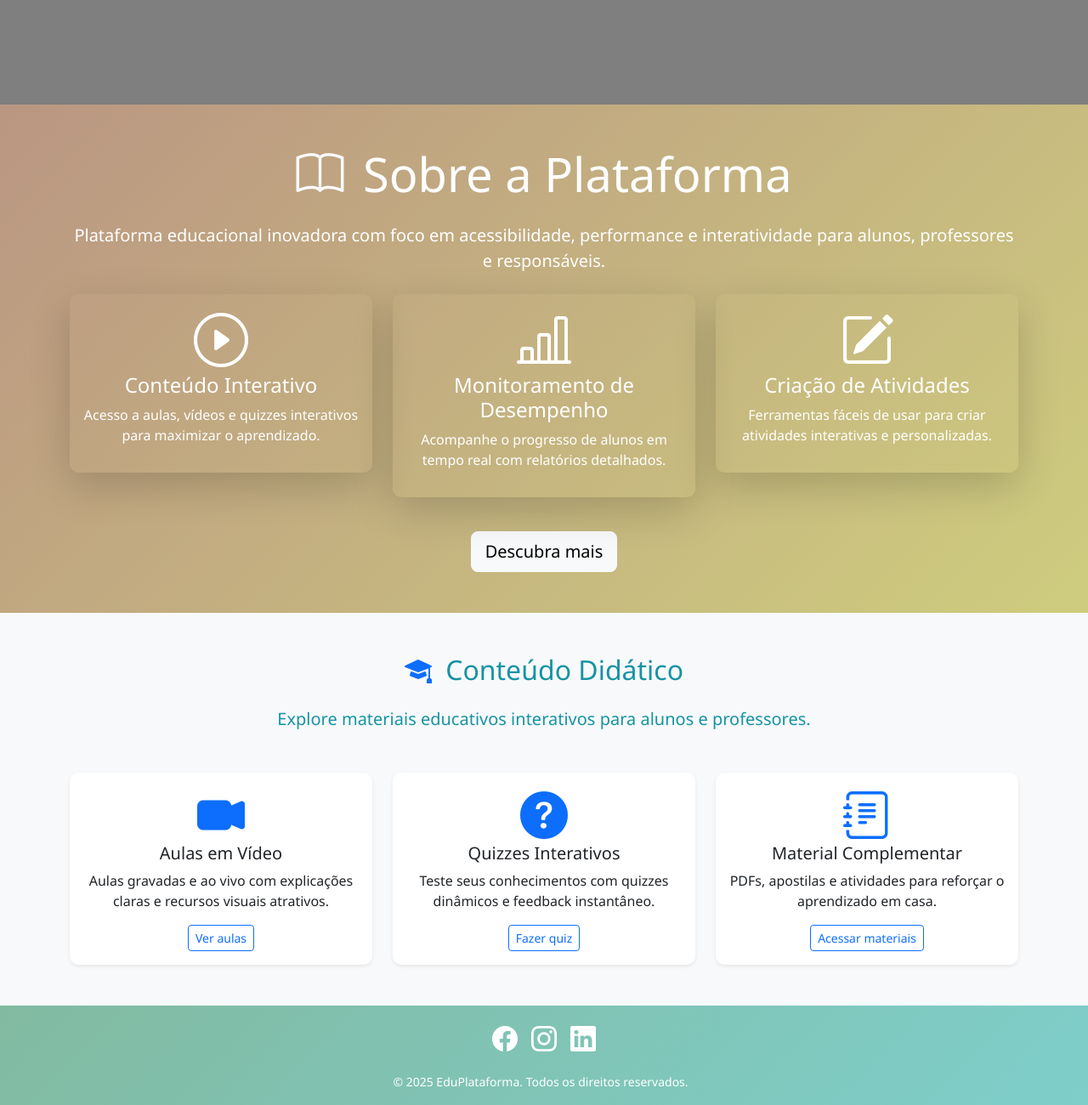
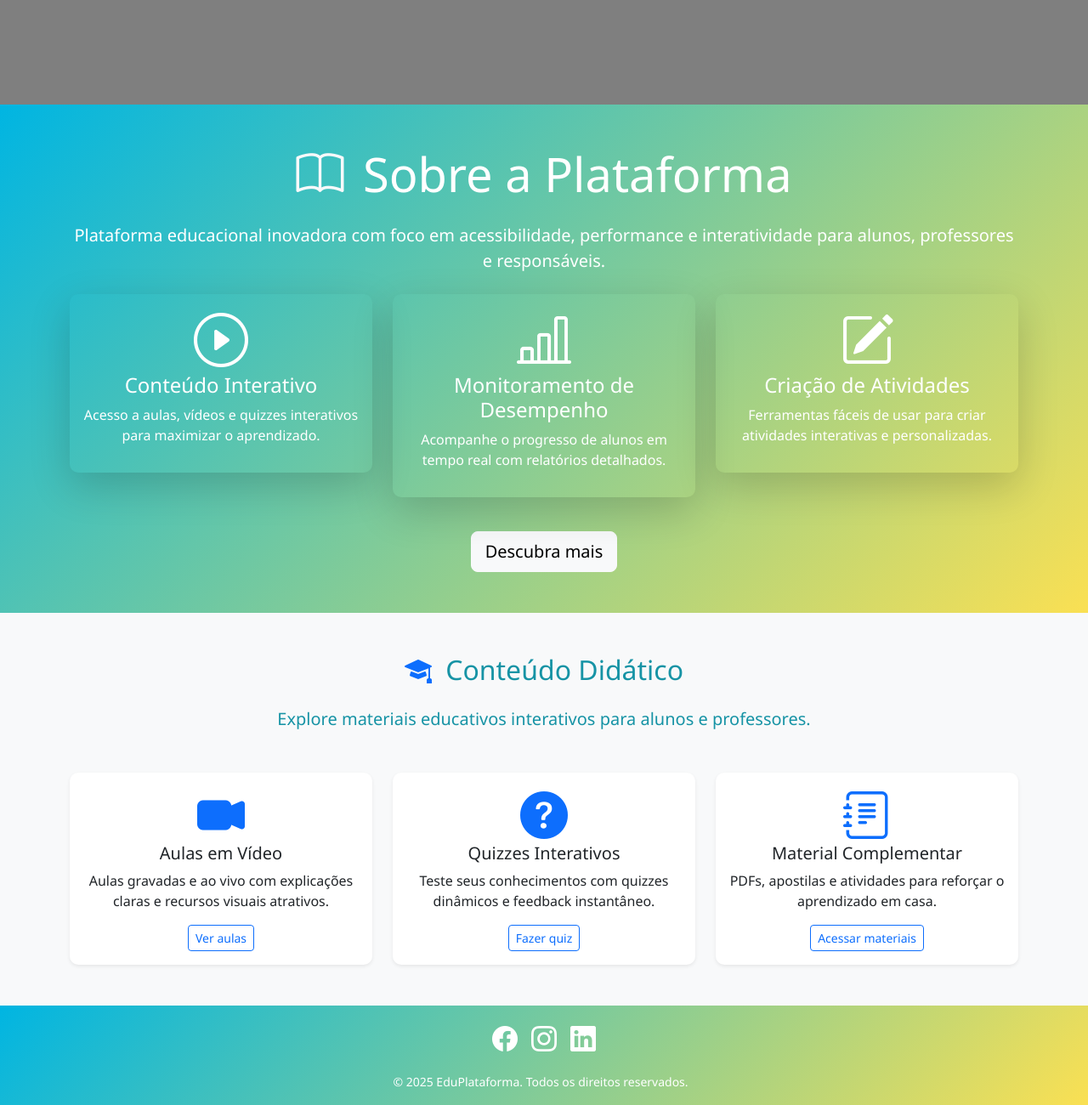
Before and after one commit to franciscomateusrodriguescastro/Projeto-Aplicado-Multiplataforma---Etapa-2, a plain HTML site: page conteudo.html in a window 1280 px wide. Shown: the part 517-1817 px from the top of the page at 85% size. Drawn offline with nearby package versions, Linux system fonts and the light colour scheme.

Commit message:
Ajuste cor

```diff
--- a/conteudo.html
+++ b/conteudo.html
@@ -54,7 +54,7 @@
   </section>
 
   <!-- Sobre -->
-  <section id="sobre" class="py-5" style="background: linear-gradient(135deg, #ba9682, #cecd7e);">
+  <section id="sobre" class="py-5" style="background: linear-gradient(135deg, #00B5E2, #FAE053);">
     <div class="container text-center text-white">
       <h2 class="display-4 mb-4">
         <i class="bi bi-book text-light me-2"></i> Sobre a Plataforma
@@ -145,7 +145,7 @@
 
 
   <!-- Footer -->
-  <footer class="text-white text-center py-3" style="background: linear-gradient(135deg, #82baa1, #7ececa);">
+  <footer class="text-white text-center py-3" style="background: linear-gradient(135deg,  #00B5E2, #FAE053);">
     <div class="d-flex justify-content-center mb-3">
       <a href="" target="_blank" class="text-decoration-none mx-2">
         <i class="bi bi-facebook text-white" style="font-size: 30px;"></i>
```
